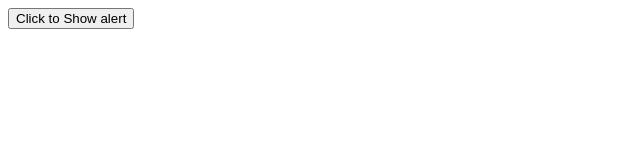
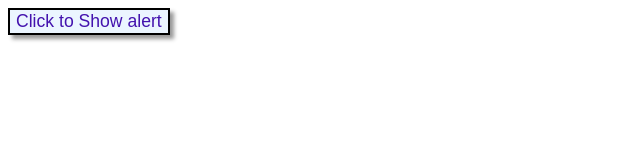
Before and after one commit to Marqxez/marqxez.github.io, a plain HTML site: page Week05/javascript.html in a window 1280 px wide. Shown: the whole page, without its empty margins (0-640 px from the left). Drawn offline with Linux system fonts and the light colour scheme.

Commit message:
Update javascript.html

```diff
--- a/Week05/javascript.html
+++ b/Week05/javascript.html
@@ -9,6 +9,21 @@
     alert (myText);
   }
   </script>
+    <style>
+        button {
+    font-size: 1.1em;
+    background-color: #EBF5FF;
+    color: #4312AE;
+    border: 2px solid black;
+    box-shadow: 4px 4px 4px #999999;
+  }
+  button:hover, button:focus, button:active {
+    /* swap colors */
+    color: #EBF5FF;
+    background-color: #4312AE;
+    cursor: pointer; /* displays a hand */
+  }
+    </style>
   </head>
   <body onload="showAlert()">
 
```
